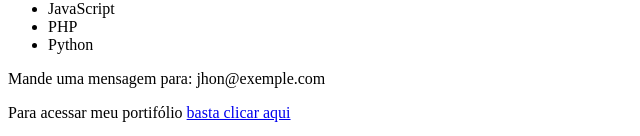
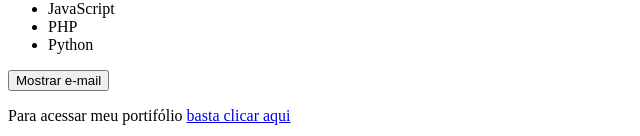
Before and after one commit to DevInit1995/Iniciando-no-Vue3, a Vue app in the folder 2_projeto_vue/: page / in a window 1280 px wide. Shown: the part 327-463 px from the top of the page, without its empty margins (0-640 px from the left). Built offline with nearby package versions, Linux system fonts and the light colour scheme.

Commit message:
Métodos

```diff
--- a/2_projeto_vue/src/components/Info.vue
+++ b/2_projeto_vue/src/components/Info.vue
@@ -11,6 +11,9 @@
             <li>PHP</li>
             <li>Python</li>
         </ul>
+        <div>
+            <button @click="showEmail">{{ textoBotao }}</button>
+        </div>
         <p v-show="mostrar_email">Mande uma mensagem para: {{ email }}</p>
         <p>Para acessar meu portifólio <a v-bind:href="meu_link" target="_blank">basta clicar aqui</a></p>
         <Picture />
@@ -27,10 +30,22 @@
     data() {
         return {
             esta_trabalhando: false,
-            mostrar_email: true,
+            mostrar_email: false,
             email: 'jhon@exemple.com',
             text: false,
-            meu_link: 'https://google.com'
+            meu_link: 'https://google.com',
+            textoBotao: 'Mostrar e-mail'
+        }
+    },
+    methods: {
+        showEmail() {
+            // mostra e oculta e-mail ao clicar no botão
+            this.mostrar_email = !this.mostrar_email;
+            if(!this.mostrar_email) {
+                this.textoBotao = 'Mostrar e-mail';
+            } else {
+                this.textoBotao = 'Esconder e-mail';
+            }
         }
     }
 }
--- a/2_projeto_vue/src/components/LifeCycle.vue
+++ b/2_projeto_vue/src/components/LifeCycle.vue
@@ -14,11 +14,20 @@
        setTimeout(() => {
         this.nome = 'Jhon Santos'
        }, 1000);
+
+       this.lifeCycle();
     },
     mounted() {
         setTimeout(() => {
             this.nome = 'Jhon Jhon'
         }, 8000);
+
+        this.lifeCycle();
+    },
+    methods: {
+        lifeCycle() {
+            console.log("Executou");
+        }
     }
 }
 </script>
```
